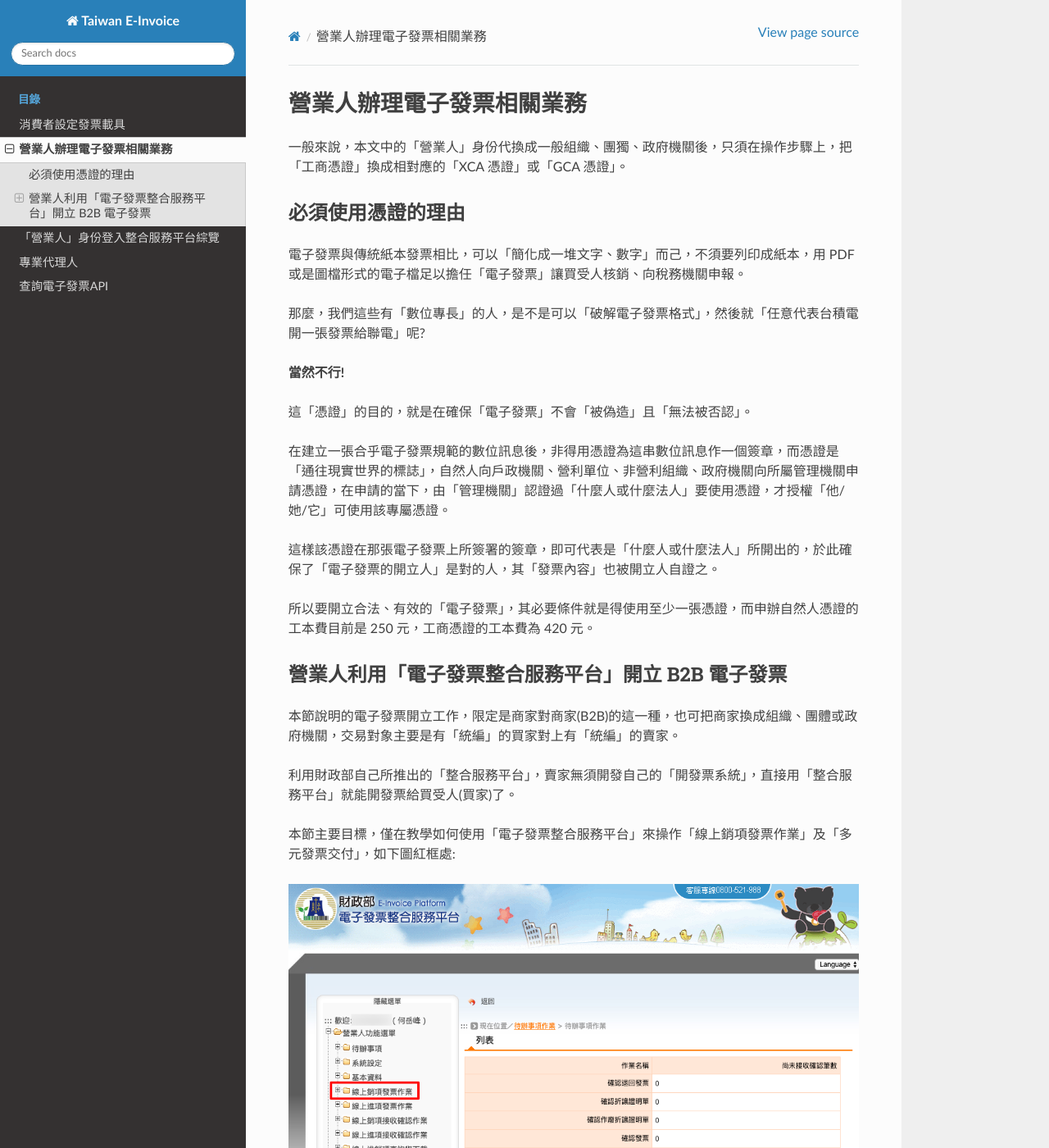
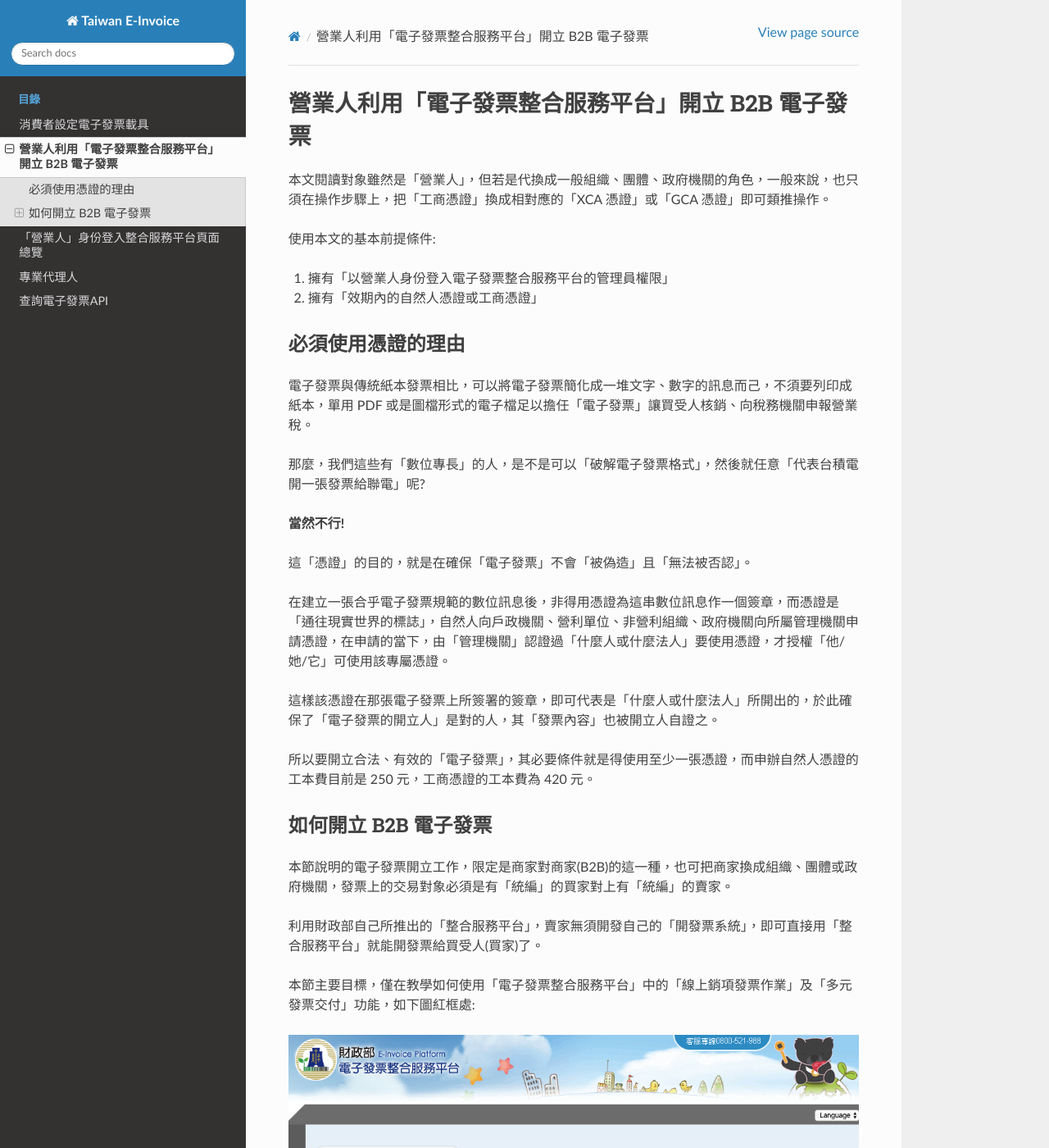
Before and after one commit to ho600-ltd/django-taiwan-einvoice, a Sphinx documentation site: the page built from docs/merchant_prepare.rst, in a window 1280 px wide and 1400 px high. Shown: the whole window at 82% size. Built offline with Sphinx 7.4.7 and the Read the Docs theme 2.0.0, drawn with Linux system fonts in a browser that asks for light colours; some of the changed text lies outside the part shown.

Commit message:
Writing the notes of major operations @CMEC2-324-hoamon-task-build-taiwan-einvoice-service-for-cm]

```diff
--- a/docs/consumer_operations.rst
+++ b/docs/consumer_operations.rst
@@ -1,4 +1,4 @@
-消費者設定發票載具
+消費者設定電子發票載具
 ===============================================================================
 
 消費者在購買交易中，只要向有支援電子發票的賣家廠商出示「自己的載具條碼」，\
--- a/docs/merchant_operations.rst
+++ b/docs/merchant_operations.rst
@@ -1,4 +1,4 @@
-「營業人」身份登入整合服務平台綜覽
+「營業人」身份登入整合服務平台頁面總覽
 ===============================================================================
 
 
--- a/docs/merchant_prepare.rst
+++ b/docs/merchant_prepare.rst
@@ -1,17 +1,24 @@
-營業人辦理電子發票相關業務
+營業人利用「電子發票整合服務平台」開立 B2B 電子發票
 ===============================================================================
 
-一般來說，本文中的「營業人」身份代換成一般組織、團獨、政府機關後，只須在操作步驟上，\
-把「工商憑證」換成相對應的「XCA 憑證」或「GCA 憑證」。
+本文閱讀對象雖然是「營業人」，但若是代換成一般組織、團體、政府機關的角色，\
+一般來說，也只須在操作步驟上，\
+把「工商憑證」換成相對應的「XCA 憑證」或「GCA 憑證」即可類推操作。
+
+使用本文的基本前提條件:
+
+1. 擁有「以營業人身份登入電子發票整合服務平台的管理員權限」
+#. 擁有「效期內的自然人憑證或工商憑證」
 
 必須使用憑證的理由
 -------------------------------------------------------------------------------
 
-電子發票與傳統紙本發票相比，可以「簡化成一堆文字、數字」而己，不須要列印成紙本，\
-用 PDF 或是圖檔形式的電子檔足以擔任「電子發票」讓買受人核銷、向稅務機關申報。
+電子發票與傳統紙本發票相比，可以將電子發票簡化成一堆文字、數字的訊息而己，\
+不須要列印成紙本，單用 PDF 或是圖檔形式的電子檔足以擔任「電子發票」讓買受人核銷、\
+向稅務機關申報營業稅。
 
 那麼，我們這些有「數位專長」的人，是不是可以「破解電子發票格式」，\
-然後就「任意代表台積電開一張發票給聯電」呢?
+然後就任意「代表台積電開一張發票給聯電」呢?
 
 **當然不行!**
 
@@ -29,18 +36,19 @@
 所以要開立合法、有效的「電子發票」，其必要條件就是得使用至少一張憑證，\
 而申辦自然人憑證的工本費目前是 250 元，工商憑證的工本費為 420 元。
 
-營業人利用「電子發票整合服務平台」開立 B2B 電子發票
+如何開立 B2B 電子發票
 -------------------------------------------------------------------------------
 
 本節說明的電子發票開立工作，限定是商家對商家(B2B)的這一種，\
 也可把商家換成組織、團體或政府機關，\
-交易對象主要是有「統編」的買家對上有「統編」的賣家。\
+發票上的交易對象必須是有「統編」的買家對上有「統編」的賣家。\
 
 利用財政部自己所推出的「整合服務平台」，\
-賣家無須開發自己的「開發票系統」，直接用「整合服務平台」就能開發票給買受人(買家)了。
+賣家無須開發自己的「開發票系統」，\
+即可直接用「整合服務平台」就能開發票給買受人(買家)了。
 
-本節主要目標，僅在教學如何使用「電子發票整合服務平台」來操作「線上銷項發票作業」\
-及「多元發票交付」，如下圖紅框處:
+本節主要目標，僅在教學如何使用「電子發票整合服務平台」中的「線上銷項發票作業」\
+及「多元發票交付」功能，如下圖紅框處:
 
 .. figure:: merchant_only_b2b/merchant_only_b2b_operations.png
 
@@ -49,15 +57,23 @@
 而在「多元發票交付」的「開立存證發票」作業上，\
 其發票買受人可為任何擁有統編的公司、非營利組織、政府單位。
 
-事前準備事項:
+雖然，我們可用「工商憑證」直接在「整合服務平台」創建一個具管理者權限的營業人身份帳號，\
+但仍須以「文件」向稅務機關申請啟用電子發票開立資格。
 
-* 自然人憑證或工商憑證
+所謂「電子發票開立資格」，就如同現今使用的「統一發票購票證」，\
+商號、組織得有這一張「購票證」，才能向代售點購買「統一發票」。\
+在電子發票作業上，無需「購買發票」這個作業項目，改為「字軌取號」的作業，\
+也就是每期在開立發票前，營業人在平台上先要求「配發發票字軌及號碼區間」，\
+有了「字軌及發票號碼」，營業人才能開出一張擁有獨一無二發票號碼的「電子發票」。
+
+其所須準備的申請文件:
+
 * 電子發票字軌申請書
 * 使用電子發票承諾書
 
 .. figure:: merchant_only_b2b/serial_number_01.png
 
-* 受理機關: 請填寫貴司所屬之分局、稽徵所或服務處，敝司乃屬「財政部中區國稅局埔里稽徵所」
+* 受理機關: 請填寫貴司所屬之分局、稽徵所或服務處，敝司乃屬「財政部中區國稅局埔里稽徵所」管轄
 * 一般稅額計算/首次申請 1 組: 1 組會有 50 個發票號碼，此數值請按貴司慣例自行評斷
 * 配號方式: 期配。 1 期為 2 個月，也是目前敝司購買紙本發票的習慣
 * 申請整合服務平台帳號、密碼: 因為敝司採用「工商憑證」自行到「整合服務平台」開立帳號了，\
@@ -69,7 +85,7 @@
 
 .. figure:: merchant_only_b2b/serial_number_03.png
 
-申請人、聯絡方式、事務所、申請日期，請依貴司資料填寫，並蓋大章、小章。
+申請人、聯絡方式、事務所、申請日期，請依貴司本身資料填寫，並蓋大章、小章。
 
 .. figure:: merchant_only_b2b/serial_number_04.png
 
@@ -111,6 +127,17 @@
     * 電子發票上傳作業
         * 上傳未使用空白發票號碼作業
 
+在營業人管理者登入後，先到「公司基本資料」頁去填寫聯絡電話、電子信箱、地址等資訊，\
+再到「主憑證資料登錄作業」登錄「工商憑證或自然人憑證」，\
+每一張開立的電子發票都須被主憑證簽章，才能算是一張合格的電子發票。
+
+再來是到「交易對象資料維護」去登記「發票的買受人資料」，\
+若是該買受人也會銷售商品給我們，那它的交易對象類別就選「買賣方」。
+
+再來到「產品單位設定」去定義商品所用的單位名稱，如: 式、組、包、盒、…等。
+
+再到「產品資料維護」去定義商品，敝司主要是銷售軟體業務，所以商品只有 2 種: 系統開發費、系統維護費。
+
 次要操作所關係的頁面如下:
 
 * 營業人功能選單
```
